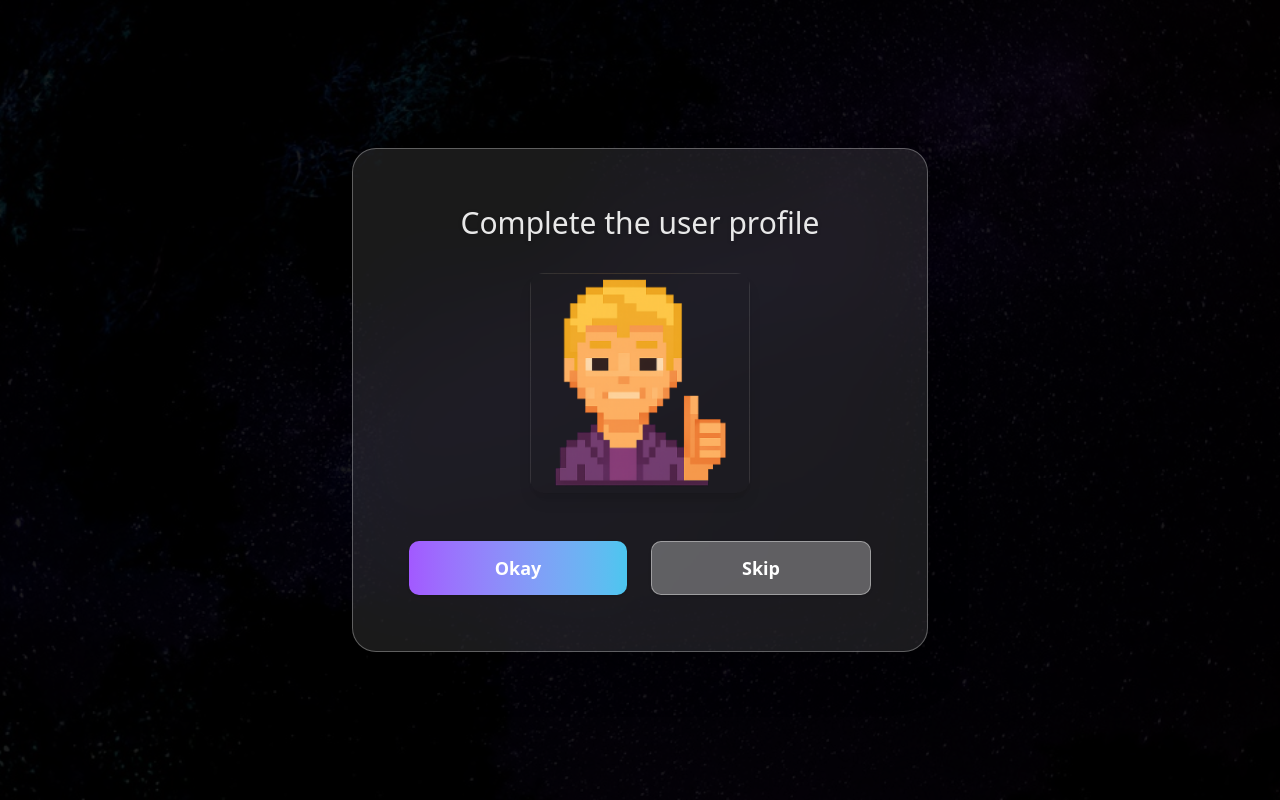
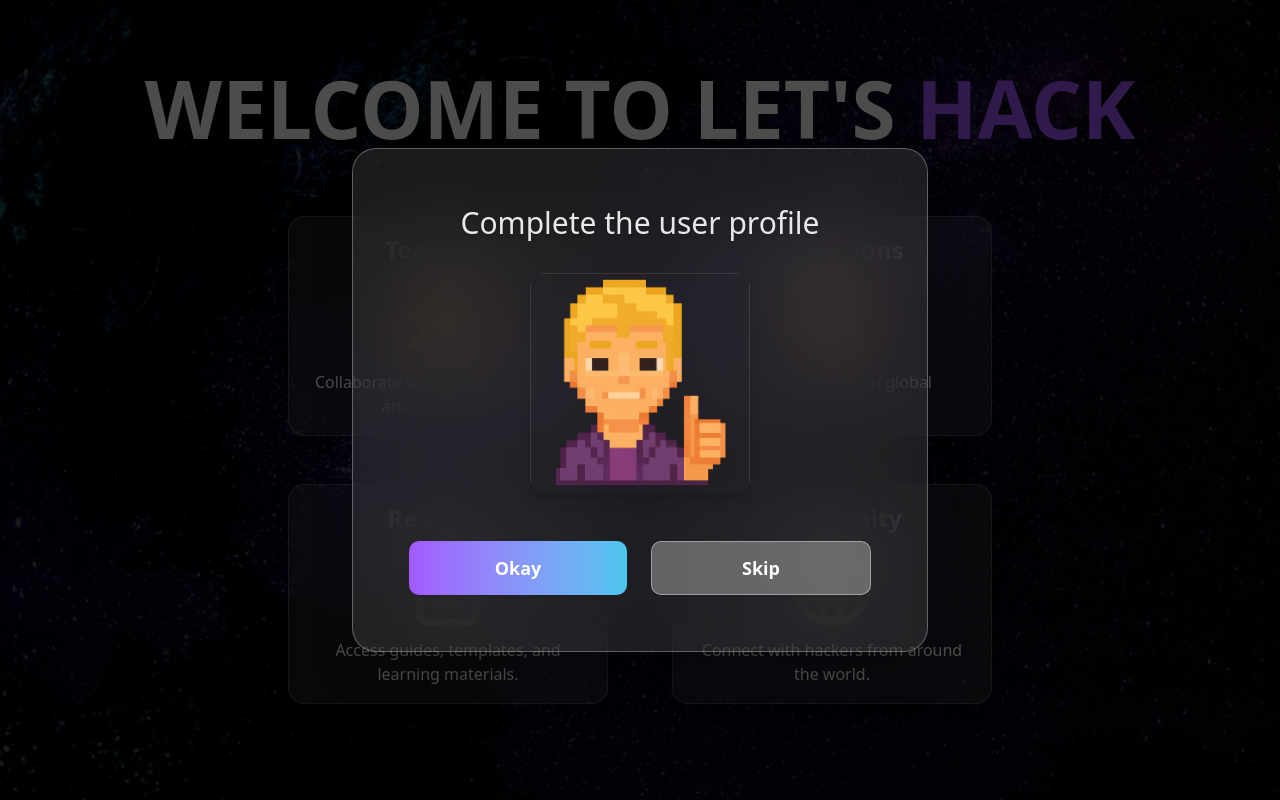
Before and after one commit to HarshitTomar143/letsHack, a Next.js app: page /home in a window 1280 px wide. Built offline with nearby package versions, Linux system fonts and the light colour scheme.

Commit message:
Improved ui of home page

```diff
--- a/app/home/page.tsx
+++ b/app/home/page.tsx
@@ -1,6 +1,7 @@
 "use client"
 import React, { useState } from 'react'
 import Image from 'next/image'
+import Link from 'next/link'
 import { useRouter } from 'next/navigation'
 
 export default function HomePage() {
@@ -8,7 +9,7 @@ export default function HomePage() {
   const router = useRouter();
 
   return (
-    <div className="relative min-h-screen w-full flex flex-col items-center justify-center overflow-hidden">
+    <div className="relative min-h-screen w-full flex items-center justify-center overflow-hidden">
       {/* Background Image */}
       <Image
         src="/homeBackground.jpg"
@@ -20,6 +21,47 @@ export default function HomePage() {
       {/* Overlay */}
       <div className="absolute inset-0 bg-black/60 z-10" />
       {/* Main Content */}
+      <div className="relative z-20 flex flex-col items-center justify-start min-h-screen w-full pt-16">
+        <h1 className="text-[3.5rem] md:text-[5rem] font-extrabold text-white drop-shadow-lg mb-12 text-center leading-[1.1]">
+          WELCOME TO LET&apos;S <span className="text-[#A259FF]">HACK</span>
+        </h1>
+        {/* Boxes Grid */}
+        <div className="grid grid-cols-2 grid-rows-2 gap-x-16 gap-y-12 mt-4 mx-auto">
+          {/* Box 1 */}
+          <Link href="/team" className="group">
+            <div className="bg-white/10 backdrop-blur-2xl border border-white/20 rounded-2xl w-[320px] h-[220px] flex flex-col items-center justify-center shadow-lg p-6 transition-all duration-300 cursor-pointer group-hover:scale-105 group-hover:bg-white/20 group-hover:backdrop-blur-3xl group-hover:border-white/40">
+              <h3 className="text-white text-2xl font-bold mb-3">Teamwork</h3>
+              <Image src="/team.png" alt="Teamwork" width={80} height={80} className="rounded-xl mb-3 object-contain" />
+              <span className="text-white text-center text-base">Collaborate with your team to build amazing projects.</span>
+            </div>
+          </Link>
+          {/* Box 2 */}
+          <Link href="/hackathons" className="group">
+            <div className="bg-white/10 backdrop-blur-2xl border border-white/20 rounded-2xl w-[320px] h-[220px] flex flex-col items-center justify-center shadow-lg p-6 transition-all duration-300 cursor-pointer group-hover:scale-105 group-hover:bg-white/20 group-hover:backdrop-blur-3xl group-hover:border-white/40">
+              <h3 className="text-white text-2xl font-bold mb-3">Hackathons</h3>
+              <Image src="/homePage1.png" alt="Hackathons" width={80} height={80} className="rounded-xl mb-3 object-contain" />
+              <span className="text-white text-center text-base">Join and compete in global hackathons.</span>
+            </div>
+          </Link>
+          {/* Box 3 */}
+          <Link href="/resources" className="group">
+            <div className="bg-white/10 backdrop-blur-2xl border border-white/20 rounded-2xl w-[320px] h-[220px] flex flex-col items-center justify-center shadow-lg p-6 transition-all duration-300 cursor-pointer group-hover:scale-105 group-hover:bg-white/20 group-hover:backdrop-blur-3xl group-hover:border-white/40">
+              <h3 className="text-white text-2xl font-bold mb-3">Resources</h3>
+              <Image src="/file.svg" alt="Resources" width={80} height={80} className="rounded-xl mb-3 object-contain" />
+              <span className="text-white text-center text-base">Access guides, templates, and learning materials.</span>
+            </div>
+          </Link>
+          {/* Box 4 */}
+          <Link href="/community" className="group">
+            <div className="bg-white/10 backdrop-blur-2xl border border-white/20 rounded-2xl w-[320px] h-[220px] flex flex-col items-center justify-center shadow-lg p-6 transition-all duration-300 cursor-pointer group-hover:scale-105 group-hover:bg-white/20 group-hover:backdrop-blur-3xl group-hover:border-white/40">
+              <h3 className="text-white text-2xl font-bold mb-3">Community</h3>
+              <Image src="/globe.svg" alt="Community" width={80} height={80} className="rounded-xl mb-3 object-contain" />
+              <span className="text-white text-center text-base">Connect with hackers from around the world.</span>
+            </div>
+          </Link>
+        </div>
+      </div>
+
 
       {/* Modal Popup */}
       {showModal && (
```
